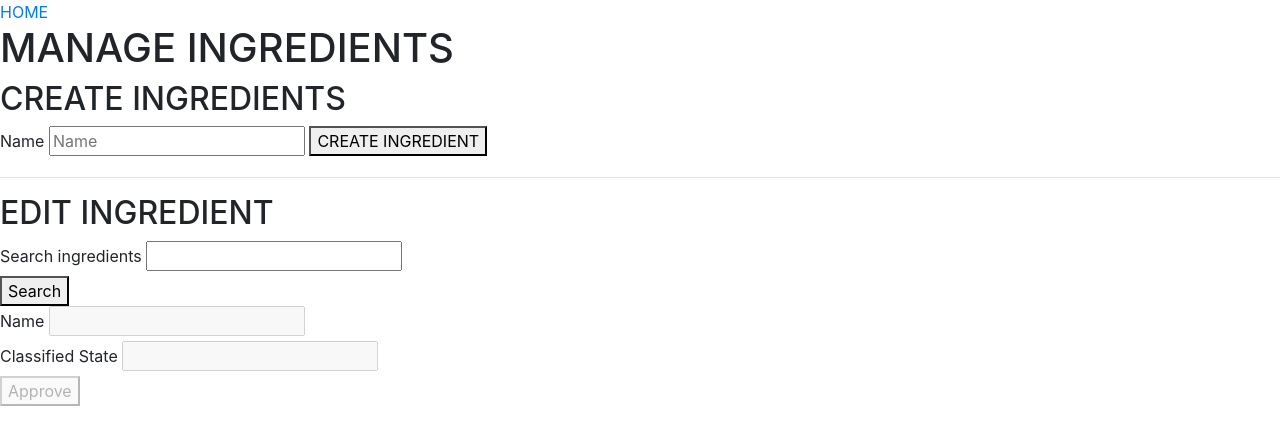
After one commit to PaulRojasUN/Social_Recipes, a Django app: template app/templates/main_app/ingredients_management.html in a window 1280 px wide. The commit adds this page. Shown: the top 445 px of the page. Run offline with Django 3.2, Linux system fonts and the light colour scheme; the template is opened without the code that fills it, so the values that code supplies are empty; some libraries are stand-ins or nearby versions.

Commit message:
- Added ingredients_management page for moderators and admin

```diff
--- a/app/main_app/urls.py
+++ b/app/main_app/urls.py
@@ -20,6 +20,7 @@ urlpatterns = [
     path('tags_manager/', views.tags_manager, name='tags_manager'),
     path('admin_manage_users/', views.admin_manage_users, name='admin_manage_users'),
     path('tags_management/', views.tags_management, name='tags_management'),
+    path('ingredients_management/', views.ingredients_management, name='ingredients_management'),
 
     # POST ENDPOINTS
     path('add_following/', post_views.add_following, name='add_following'),
@@ -27,6 +28,8 @@ urlpatterns = [
     path('create_tag/', post_views.create_tag, name='create_tag'),
     path('set_classified_tag/', post_views.set_classified_tag, name='set_classified_tag'),
     path('edit_account_fields/', post_views.edit_account_fields, name='edit_account_fields'),
+    path('create_ingredient/', post_views.create_ingredient, name='create_ingredient'),
+    path('set_classified_ingredient/', post_views.set_classified_ingredient, name='set_classified_ingredient'),
 
     # UTILS ENDPOINTS
     path('prepare_view_account/<slug:target_username>', view_utils.prepare_view_account, name='prepare_view_account'),
@@ -35,4 +38,5 @@ urlpatterns = [
     path('prepare_admin_manage_users/<slug:username>', view_utils.prepare_admin_manage_users, name='prepare_admin_manage_users'),
     path('get_tag_information/<slug:tag_name>', view_utils.get_tag_information, name='get_tag_information'),
     path('get_interested_tags_user/<slug:username>', view_utils.get_interested_tags_user, name='get_interested_tags_user'),
+    path('get_ingredient_information/<slug:ingredient_name>', view_utils.get_ingredient_information, name='get_ingredient_information'),
 ]
--- a/app/static/js/main_app/admin_manage_users.js
+++ b/app/static/js/main_app/admin_manage_users.js
@@ -24,6 +24,8 @@ $(function () {
     $("#btn_search").on('click', ()=>{
 
         let username_parameter = $('#input_username').val();
+
+        console.log("HOla")
 
         if (username_parameter != ''){
           $.ajax({
--- /dev/null
+++ b/app/static/js/main_app/ingredients_management.js
@@ -0,0 +1,121 @@
+$('#input_search_ingredient').on('input', ()=> {
+    $("#btn_approve").prop('disabled', true);
+    $('#fixed_input_ingredient_name').val('');
+    $('#input_classified_state').val('')
+  });
+
+
+  $('#btn_create_ingredient').on('click', () => {
+
+    let ingredient_name = $('#input_ingredient_name').val();
+
+    if (ingredient_name != ''){
+        $.ajax({
+            url:'/create_ingredient/',
+            datatype:'text',
+            type:'POST',
+            data:{
+                'ingredient_name':ingredient_name,
+            },
+            success:function(res, status, xhr){
+                status_code = xhr.status;
+                if (status_code == 200){
+                    $('#input_ingredient_name').val('');
+                    console.log('ingredient created successfully');
+                } else if (status_code == 461){
+                    console.log('Another ingredient exists with that name');
+                }
+                else {
+                    console.log('It has occurred an error');
+                }
+            },
+            error:function(e){
+                console.log(e);
+            }
+        })
+    }
+
+
+  })
+
+  $('#btn_search_ingredient').on('click', () => {
+
+    let ingredient_name = $('#input_search_ingredient').val();
+
+    $.ajax({
+      url:'/get_ingredient_information/'+ingredient_name,
+      datatype:'json',
+      type:'GET',
+      success:function(data){
+        $('#fixed_input_ingredient_name').val(data.name);
+
+        if (data.classified==0){
+          $("#btn_approve").prop('disabled', true);
+          $('#input_classified_state').val('Classified')
+        } else {
+          $("#btn_approve").prop('disabled', false);
+          $('#input_classified_state').val('Not Classified')
+        }
+      },
+      error:function(e){
+        console.log(e);
+      }
+    })
+  });
+
+  $('#btn_approve').on('click', () => {
+
+    if (confirm("Are you sure that you want to do that? Results may be irrevocable")){
+      let ingredient_name = $('#input_search_ingredient').val();
+
+      let data = {
+        'ingredient_name':ingredient_name,
+      }
+
+      $.ajax({
+        url:'/set_classified_ingredient/',
+        datatype:'text',
+        type:'POST',
+        data:data,
+        success:function(data){
+          $("#btn_approve").prop('disabled', true);
+          $('#input_classified_state').val('Classified')
+        },
+        error:function(e){
+          console.log(e);
+        }
+      })
+    }
+
+  });
+
+
+  function getCookie(name) {
+      var cookieValue = null;
+      if (document.cookie && document.cookie !== '') {
+        var cookies = document.cookie.split(';');
+        for (var i = 0; i < cookies.length; i++) {
+          var cookie = jQuery.trim(cookies[i]);
+          if (cookie.substring(0, name.length + 1) === (name + '=')) {
+            cookieValue = decodeURIComponent(cookie.substring(name.length + 1));
+            break;
+          }
+        }
+      }
+      return cookieValue;
+    }
+
+    const csrftoken = getCookie('csrftoken');
+
+
+    function csrfSafeMethod(method) {
+      return (/^(GET|HEAD|OPTIONS|TRACE)$/.test(method));
+    }
+
+    $.ajaxSetup({
+      beforeSend: function (xhr, settings) {
+        if (!csrfSafeMethod(settings.type) && !this.crossDomain) {
+          xhr.setRequestHeader("X-CSRFToken", csrftoken);
+        }
+      }
+    });
--- a/app/templates/base.html
+++ b/app/templates/base.html
@@ -18,6 +18,7 @@
     </style>
   </head>
   <body>
+    <a href="{% url 'home' %}">HOME</a>
     <!-- JS, Popper.js, and jQuery -->
     <script
       src="{% static 'js/modules/jquery.js' %}"
--- /dev/null
+++ b/app/templates/main_app/ingredients_management.html
@@ -0,0 +1,36 @@
+{% extends 'base.html' %}
+{% load static %}
+{% block content %}
+<h1>MANAGE INGREDIENTS</h1>
+<div>
+    <h2>CREATE INGREDIENTS</h2>
+    <label for="input_ingredient_name">Name</label>
+    <input id="input_ingredient_name" name="input_ingredient_name" type="text" placeholder="Name" autocomplete="off">
+    <button id="btn_create_ingredient">CREATE INGREDIENT</button>
+
+    <hr>
+
+    <h2>EDIT INGREDIENT</h2>
+    <label for="input_search_ingredient">Search ingredients</label>
+    <input id="input_search_ingredient" name="input_search_ingredient" type="text" autocomplete="off">
+
+    <br>
+
+    <button id="btn_search_ingredient">Search</button>
+
+    <br>
+
+    <label for="fixed_input_ingredient_name">Name</label>
+    <input id="fixed_input_ingredient_name" name="fixed_input_ingredient_name" type="text" autocomplete="off" disabled>
+
+    <br>
+
+    <label for="input_classified_state">Classified State</label>
+    <input id="input_classified_state" name="input_classified_state" type="text" autocomplete="off" disabled>
+
+    <br>
+
+    <button id="btn_approve" disabled>Approve</button>
+</div>
+<script type="text/javascript" src="{% static 'js/main_app/ingredients_management.js' %}"></script>
+{% endblock %}
```
Also changed, not shown: app/main_app/admin.py (+18 -2 lines), app/main_app/models.py (+10 -1 lines), app/main_app/post_views.py (+70 -1 lines), app/main_app/view_utils.py (+45 -2 lines), app/main_app/views.py (+9 -2 lines).
